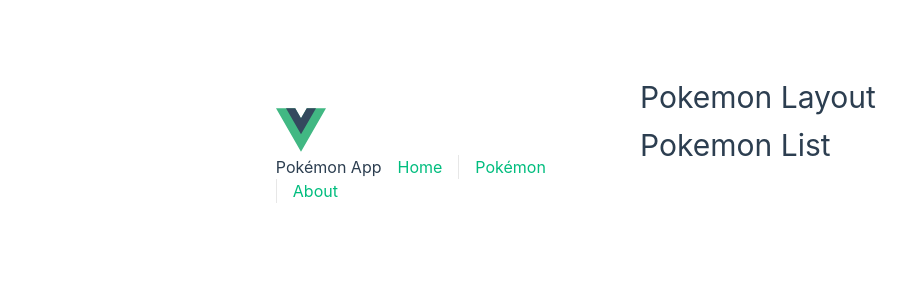
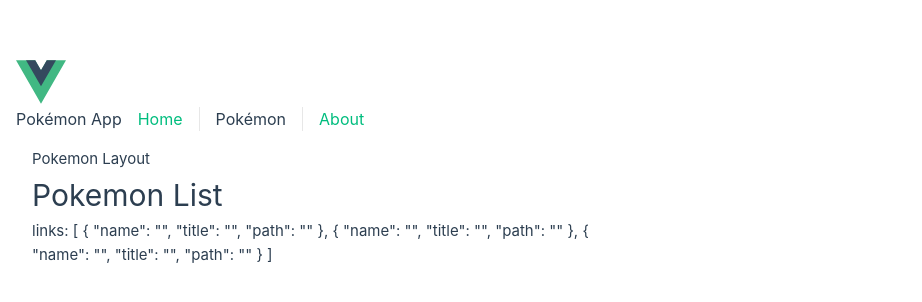
Before and after one commit to afperdomo2/curso-intermedio-vue, a Vue app: page /pokemon/list in a window 1280 px wide. Shown: the part 254-556 px from the top of the page, without its empty margins (0-922 px from the left). Built offline with nearby package versions, Linux system fonts and the light colour scheme; the HTML template or start-up script is replaced by a standard one.

Commit message:
Agregar componente NavBar con enlaces dinámicos y ajustar el diseño de PokémonLayout

```diff
--- a/src/pokemon/layouts/PokemonLayout.vue
+++ b/src/pokemon/layouts/PokemonLayout.vue
@@ -1,9 +1,23 @@
 <template>
+  <NavBar :links="[]" :is-secondary="true" />
+
   <div>
-    <h1>Pokemon Layout</h1>
+    <h4>Pokemon Layout</h4>
 
     <RouterView />
+
+    links: {{ links }}
   </div>
 </template>
 
-<script setup lang="ts"></script>
+<script setup lang="ts">
+import type { RouterLink } from '@/router/link-routes'
+
+import NavBar from '@/shared/components/NavBar.vue'
+import { pokemonRoute } from '../router'
+
+const links: RouterLink[] =
+  pokemonRoute.children?.map(() => {
+    return { name: '', title: '', path: '' }
+  }) || []
+</script>
--- a/src/shared/components/NavBar.vue
+++ b/src/shared/components/NavBar.vue
@@ -1,7 +1,9 @@
 <template>
   <nav>
-    <img alt="Vue logo" class="logo" src="@/assets/logo.svg" width="50" height="50" />
-    <span>{{ title }}</span>
+    <template v-if="!isSecondary">
+      <img alt="Vue logo" class="logo" src="@/assets/logo.svg" width="50" height="50" />
+      <span>{{ title }}</span>
+    </template>
 
     <RouterLink v-for="(link, i) in links" :key="i" :to="link.path">
       {{ link.title }}
@@ -15,10 +17,12 @@
 interface Props {
   title?: string
   links: RouterLink[]
+  isSecondary?: boolean
 }
 
 withDefaults(defineProps<Props>(), {
   title: 'Composition App',
+  isSecondary: false,
 })
 </script>
 
@@ -35,7 +39,7 @@
   margin-top: 2rem;
 }
 
-nav a.router-link-exact-active {
+nav a.router-link-active {
   color: var(--color-text);
 }
 
```
